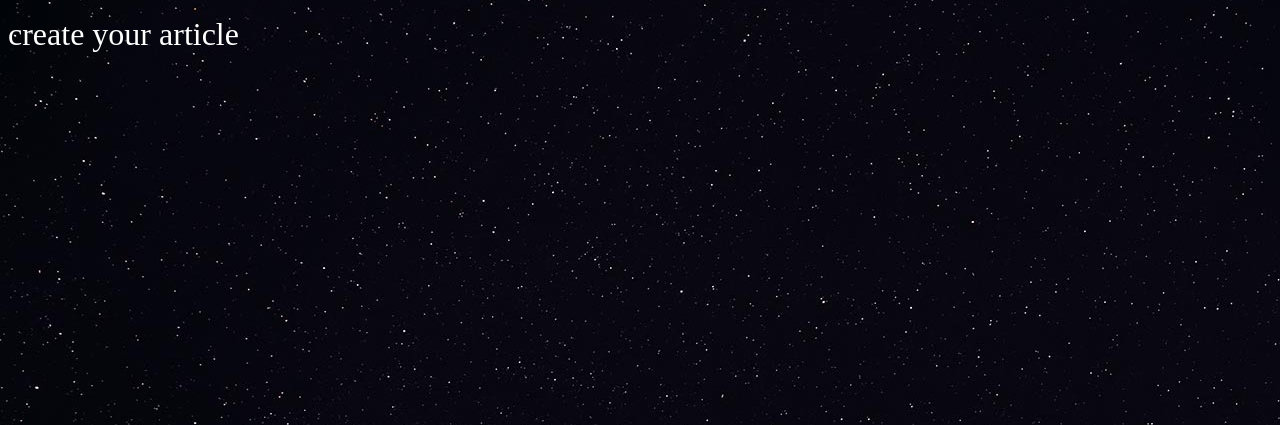
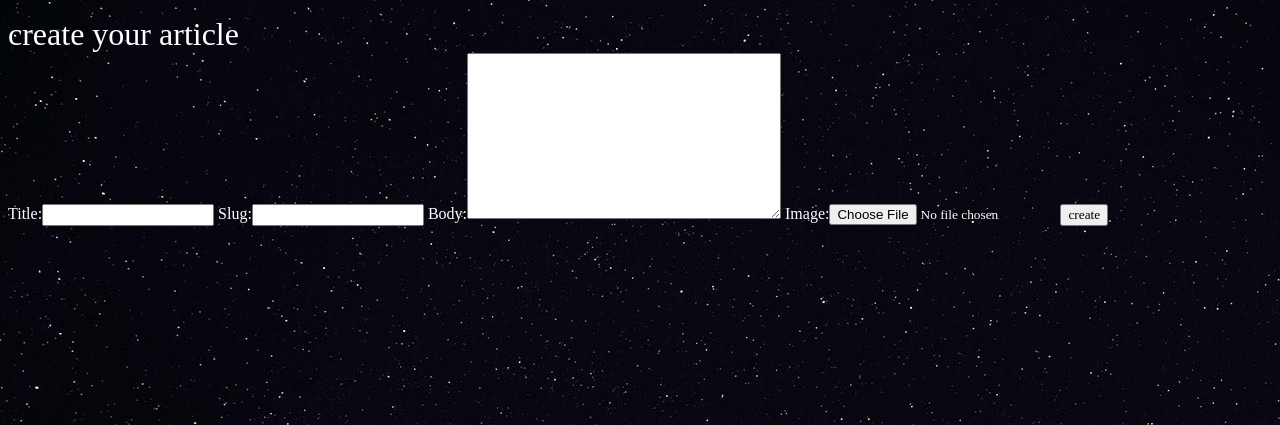
Before and after one commit to amirrzw/first-django-Blog, a Django app: page /article/create in a window 1280 px wide. Shown: the part 73-498 px from the top of the page. Run offline with Django 3.2, Linux system fonts and the light colour scheme; a user stored in the database is signed in.

Commit message:
connect article and user

```diff
--- /dev/null
+++ b/articles/forms.py
@@ -0,0 +1,7 @@
+from django import forms
+from . import models
+
+class CreateArticle(forms.ModelForm):
+    class Meta:
+        model = models.Article
+        fields = ['title', 'slug', 'body', 'image']
--- a/articles/models.py
+++ b/articles/models.py
@@ -1,4 +1,5 @@
 from django.db import models
+from django.contrib.auth.models import User
 
 
 class Article(models.Model):
@@ -7,6 +8,7 @@ class Article(models.Model):
     body = models.TextField()
     date = models.DateTimeField(auto_now_add=True)
     image = models.ImageField(default='default.jpg', blank=True)
+    author = models.ForeignKey(User, default=None, on_delete=models.CASCADE)
 
     def __str__(self):
         return self.title
--- a/articles/views.py
+++ b/articles/views.py
@@ -1,6 +1,7 @@
-from django.shortcuts import render, HttpResponse
+from django.shortcuts import render, redirect
 from . import models
 from django.contrib.auth.decorators import login_required
+from . import forms
 
 
 # Create your views here.
@@ -14,6 +15,16 @@ def article_detail(request, slug):
     article = models.Article.objects.get(slug=slug)
     return render(request, 'article_details.html', {'article': article})
 
+
 @login_required(login_url="/users/login")
 def create_article(request):
-    return render(request, 'create_article.html')
+    if request.method == 'POST':
+        form = forms.CreateArticle(request.POST, request.FILES)
+        if form.is_valid():
+            instance = form.save(commit=False)
+            instance.author = request.user
+            instance.save()
+            return redirect('articles:list')
+    else:
+        form = forms.CreateArticle()
+    return render(request, 'create_article.html', {"form": form})
--- a/templates/create_article.html
+++ b/templates/create_article.html
@@ -9,5 +9,10 @@
         <h1>
             create your article
         </h1>
+        <form class="site-form" action="{% url 'articles:create' %}" method="post" enctype="multipart/form-data">
+            {{ form }}
+            {% csrf_token %}
+            <input type="submit" value="create">
+        </form>
     </div>
 {% endblock %}
```
Also changed, not shown: articles/migrations/0003_article_author.py (added), db.sqlite3, media/1_CYaAple.png (renamed from media/1.png), media/2_7JwtbE7.jpg (added), media/2_Qhb7jzp.jpg (added).
